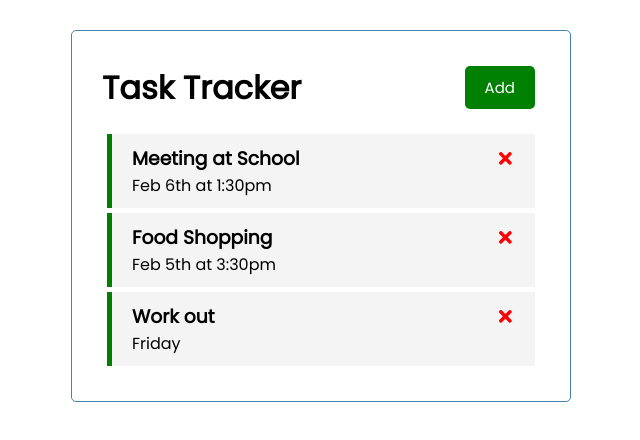
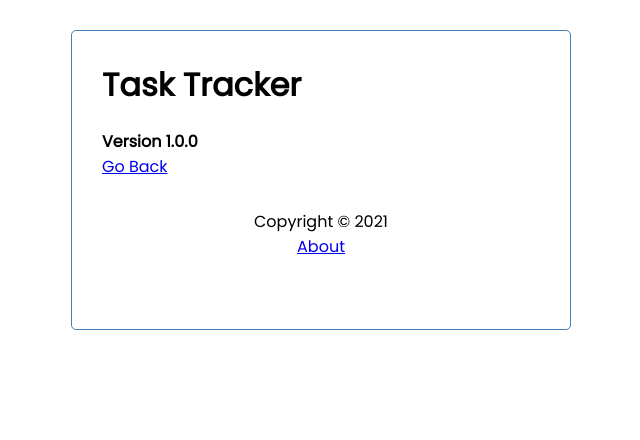
Before and after one commit to jacky6016/React-Practice, a React (Create React App) app: page /about in a window 1280 px wide. Shown: the top 440 px of the page, without its empty margins (319-959 px from the left). Built offline with nearby package versions, Linux system fonts and the light colour scheme; data requests are answered from the project's data file.

Commit message:
Add Footer & About pages with routing Use BrowswerRouter and Route componenets for routing Structure routes in the App element

```diff
--- a/db.json
+++ b/db.json
@@ -10,7 +10,7 @@
       "id": 3,
       "text": "Food Shopping",
       "day": "Feb 5th at 3:30pm",
-      "reminder": true
+      "reminder": false
     },
     {
       "text": "Work out",
--- a/package.json
+++ b/package.json
@@ -10,6 +10,7 @@
     "react": "^17.0.2",
     "react-dom": "^17.0.2",
     "react-icons": "^4.2.0",
+    "react-router-dom": "^5.2.0",
     "react-scripts": "4.0.3",
     "web-vitals": "^1.0.1"
   },
--- a/src/App.js
+++ b/src/App.js
@@ -1,6 +1,9 @@
 // The root App component
 import { useState, useEffect } from "react"
+import { BrowserRouter as Router, Route } from 'react-router-dom'
 import Header from './components/Header'
+import Footer from './components/Footer'
+import About from "./components/About"
 import Tasks from './components/Tasks'
 import AddTask from './components/AddTask'
 
@@ -111,13 +114,23 @@
 		))
 	}
 
+	/*
+		When using the Router element,
+		the entire JSX structure should be wrapped in <Router></Router>,
+		and each specific route is specified as attributes in <Route />
+	*/
   return (
-    // passing a prop
+		<Router>
 			<div className='container'>
 				<Header
 					onAdd={() => setShowAddTask(!showAddTask)}
 					showAdd={showAddTask}
 				/>
+				<Route
+					path='/'
+					exact
+					render={(props) => (
+						<>
 							{showAddTask && <AddTask onAdd={addTask} />}
 							{tasks.length > 0
 								? <Tasks
@@ -126,7 +139,13 @@
 										onToggle={toggleReminder}
 									/>
 								: 'No Tasks To Show'}
+						</>
+					)}
+				/>
+				<Route path='/about' component={About} />
+				<Footer />
 			</div>
+		</Router>
   )
 }
 
--- /dev/null
+++ b/src/components/About.js
@@ -0,0 +1,13 @@
+import { Link } from "react-router-dom"
+
+// use link to avoid page reload
+const About = () => {
+	return (
+		<div>
+			<h4>Version 1.0.0</h4>
+			<Link to="/">Go Back</Link>
+		</div>
+	)
+}
+
+export default About
--- /dev/null
+++ b/src/components/Footer.js
@@ -0,0 +1,13 @@
+import { Link } from "react-router-dom"
+
+// use link to avoid page reload
+const Footer = () => {
+	return (
+		<footer>
+			<p>Copyright &copy; 2021</p>
+			<Link to="/about">About</Link>
+		</footer>
+	)
+}
+
+export default Footer
--- a/src/components/Header.js
+++ b/src/components/Header.js
@@ -1,12 +1,17 @@
 // using the `rafce` boilerplate from the ES7 React extension (React import deleted)
 import PropTypes from 'prop-types'
 import Button from './Button'
+import { useLocation } from 'react-router-dom'
 
 const Header = ({ title, onAdd, showAdd }) => {
+	const location = useLocation()
+
 	return (
 		<header className='header'>
 			<h1>{title}</h1>
-			<Button color={showAdd ?'red' :'green'} text={showAdd ?'Close' :'Add'} onClick={onAdd}/>
+			{location.pathname === '/' && (
+				<Button color={showAdd ? 'red' : 'green'} text={showAdd ? 'Close' : 'Add'} onClick={onAdd} />
+			)}
 		</header>
 	)
 }
```
Also changed, not shown: 2 other files (tests, documents, lock files or other folders). Lines whose indentation alone changed are shown as unchanged.
